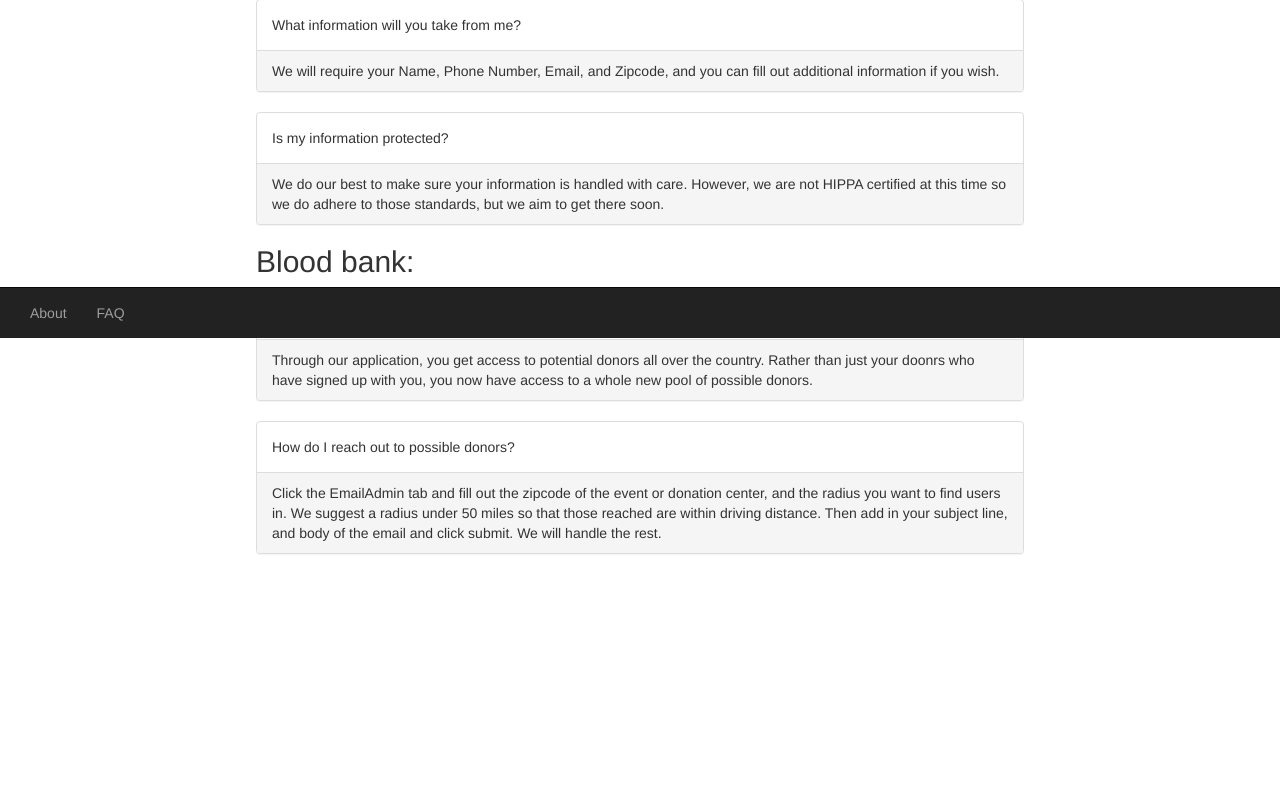
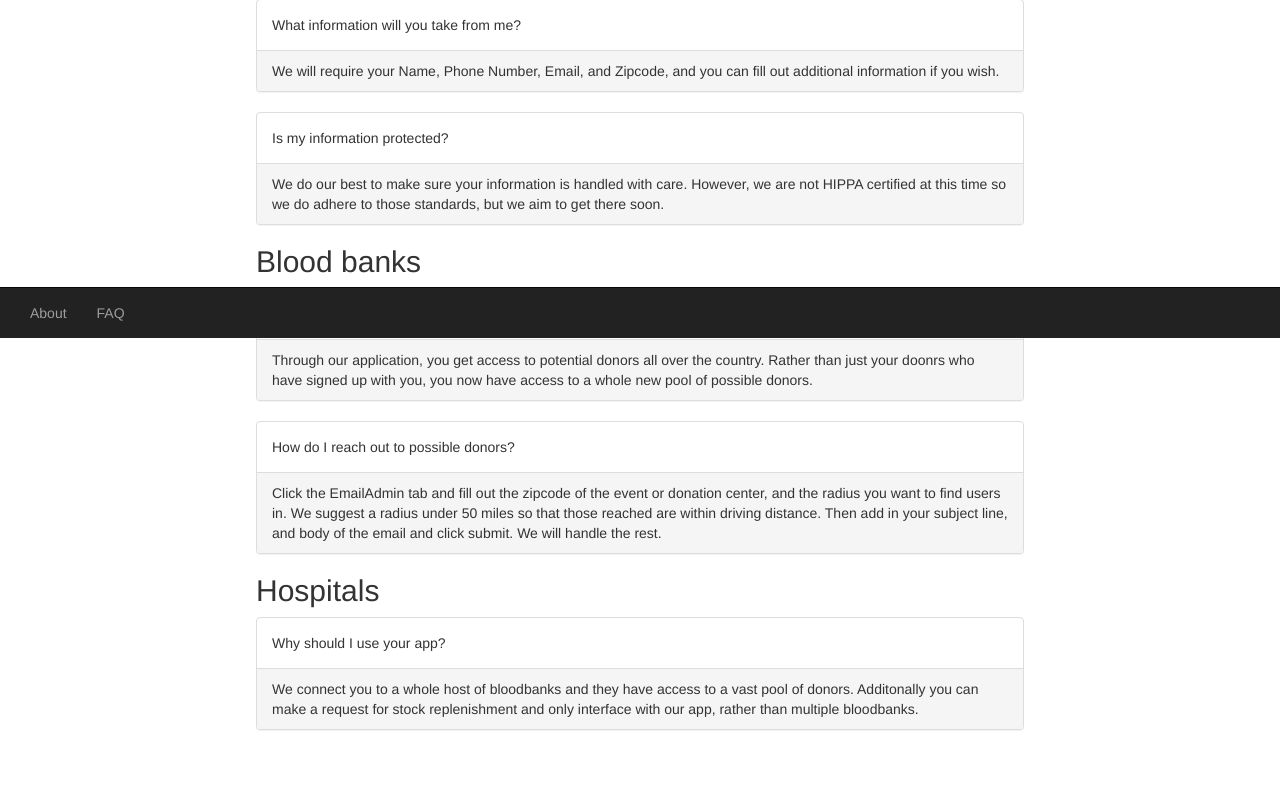
Before and after one commit to mSquizzle/150-Cloud-Apps, a Python web app: template templates/faq.html in a window 1280 px wide. Shown: the part 462-1267 px from the top of the page. Before the commit the page ends 1016 px from the top, so only its background shows below. Run offline with Jinja, Linux system fonts and the light colour scheme; the template is opened without the code that fills it, so the values that code supplies are empty; some libraries are stand-ins or nearby versions.

Commit message:
adding hospital faqs

```diff
--- a/templates/faq.html
+++ b/templates/faq.html
@@ -46,7 +46,7 @@
 	those standards, but we aim to get there soon.
     </div>
 </div>
-<h2> Blood bank: </h2>
+<h2> Blood banks </h2>
 <div class="panel panel-default">
     <div class="panel-body">
         Why should I use your app?
@@ -71,4 +71,18 @@
     </div>
 </div>
 
+<h2> Hospitals </h2>
+<div class="panel panel-default">
+    <div class="panel-body">
+        Why should I use your app?
+    </div>
+    <div class="panel-footer">
+        We connect you to a whole host of bloodbanks and they have access to a
+	vast pool of donors. Additonally you can make a request for stock
+	replenishment and only interface with our app, rather than multiple
+	bloodbanks.
+    </div>
+</div>
+
+
 {% endblock %}
```
